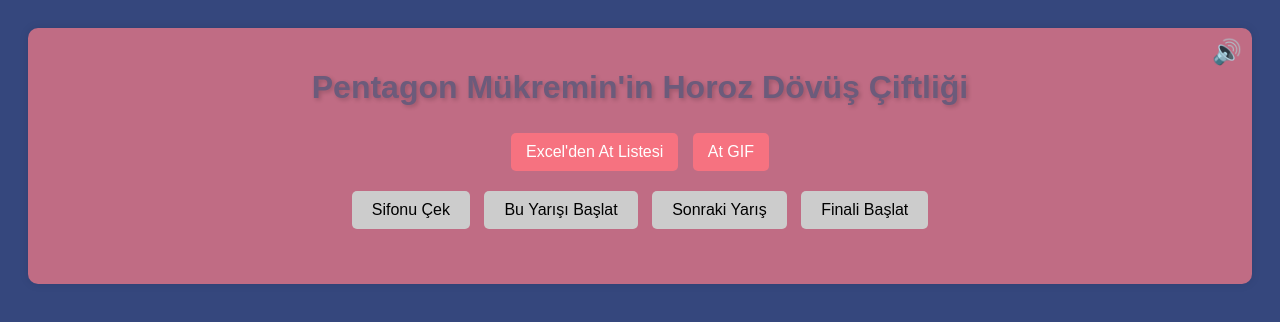
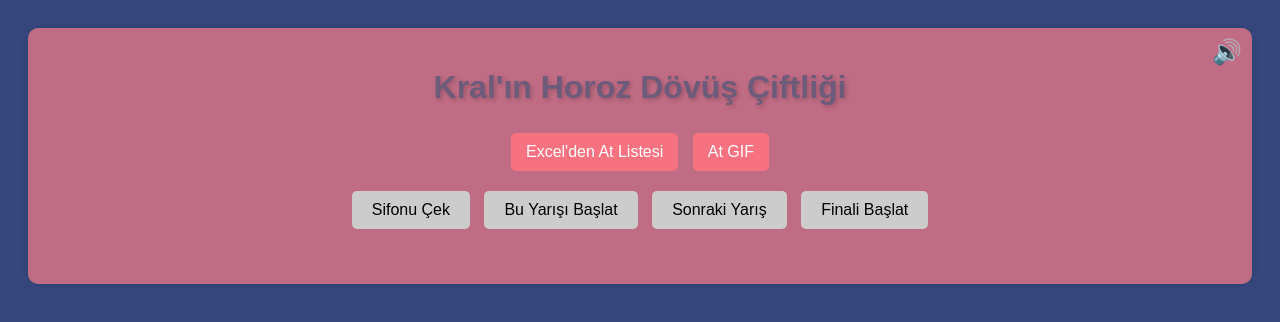
Before and after one commit to Batuhandgenc/horseracing, a plain HTML site: page index.html in a window 1280 px wide. Drawn offline with Linux system fonts and the light colour scheme.

Commit message:
Update index.html

```diff
--- a/index.html
+++ b/index.html
@@ -174,7 +174,7 @@
 <body>
 
 <div class="container">
-  <h1>Pentagon Mükremin'in Horoz Dövüş Çiftliği</h1>
+  <h1>Kral'ın Horoz Dövüş Çiftliği</h1>
 
   <div>
     <label class="custom-file-upload">
```
